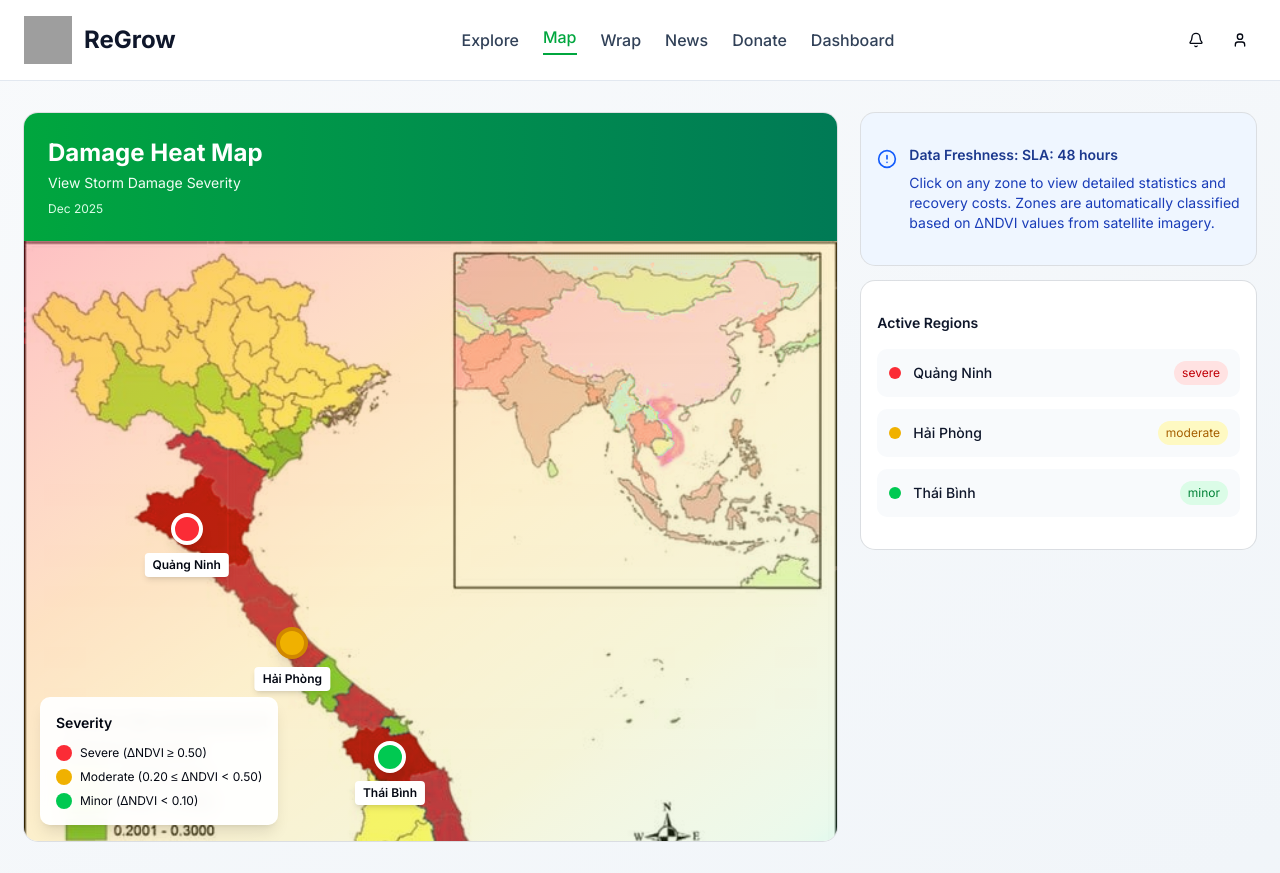
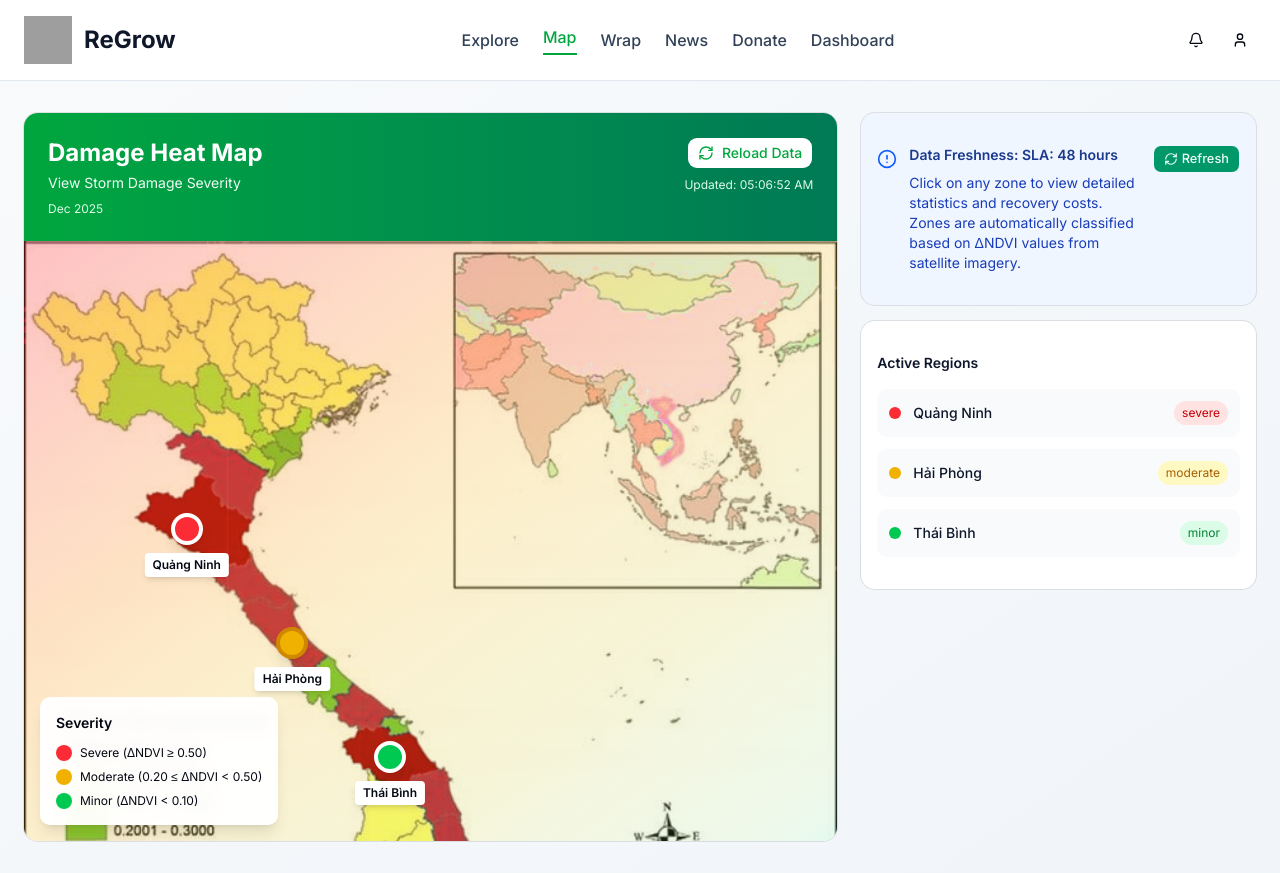
Before and after one commit to nhuphanSifuNho/regrow_icup, a Next.js app in the folder regrow-frontend/: page /map in a window 1280 px wide. Built offline with nearby package versions, Linux system fonts and the light colour scheme; grey boxes are pictures that could not be loaded.

Commit message:
add reload function for map

```diff
--- a/regrow-frontend/app/map/page.tsx
+++ b/regrow-frontend/app/map/page.tsx
@@ -2,7 +2,7 @@
 import React, { useState } from 'react';
 import { Card, CardContent } from '@/components/ui/card';
 import { Button } from '@/components/ui/button';
-import { AlertCircle, TrendingUp, Home, Calendar, CheckCircle, Download, Heart } from 'lucide-react';
+import { AlertCircle, TrendingUp, Home, Calendar, CheckCircle, Download, Heart, RefreshCw } from 'lucide-react';
 import { Progress } from '@/components/ui/progress';
 import Header from '@/components/header';
 import RegionMarker from './_components/region-marker';
@@ -87,9 +87,54 @@ const TimelineStep: React.FC<TimelineStepProps> = ({
 const MapViewPage = () => {
   const [selectedRegion, setSelectedRegion] = useState<string | null>(null);
   const [detailView, setDetailView] = useState<'overview' | 'timeline' | 'breakdown'>('overview');
+  const [isReloading, setIsReloading] = useState(false);
+  const [lastUpdated, setLastUpdated] = useState<Date>(new Date());
 
-  // Sample region data
-  const regions = [
+  // Additional regions to add on reload
+  const additionalRegions = [
+    {
+      id: 4,
+      name: 'Hà Nội',
+      severity: 'moderate' as const,
+      position: { top: '38%', left: '48%' },
+      ndvi: 0.58,
+      notReported: 12,
+      affectedArea: '7,680 ha',
+      damageAssessment: 22100000,
+      soilErosion: 55,
+      flooding: 48,
+      nutrientLoss: 52
+    },
+    {
+      id: 5,
+      name: 'Hải Dương',
+      severity: 'severe' as const,
+      position: { top: '52%', left: '42%' },
+      ndvi: 0.42,
+      notReported: 18,
+      affectedArea: '11,220 ha',
+      damageAssessment: 35600000,
+      soilErosion: 88,
+      flooding: 72,
+      nutrientLoss: 78
+    },
+    {
+      id: 6,
+      name: 'Hưng Yên',
+      severity: 'minor' as const,
+      position: { top: '60%', left: '52%' },
+      ndvi: 0.72,
+      notReported: 5,
+      affectedArea: '3,890 ha',
+      damageAssessment: 11200000,
+      soilErosion: 32,
+      flooding: 35,
+      nutrientLoss: 28
+    }
+  ];
+
+  // Initial region data
+  const initialRegions = [
     {
       id: 1,
       name: 'Quảng Ninh',
@@ -131,6 +176,8 @@ const MapViewPage = () => {
     }
   ];
 
+  const [regions, setRegions] = useState(initialRegions);
+
   const selectedRegionData = regions.find(r => r.name === selectedRegion);
 
   const handleRegionClick = (regionName: string) => {
@@ -140,6 +187,33 @@ const MapViewPage = () => {
 
   const handleBackToMap = () => {
     setSelectedRegion(null);
+  };
+
+  const handleReload = async () => {
+    setIsReloading(true);
+    // Simulate API call delay (2 seconds)
+    await new Promise(resolve => setTimeout(resolve, 2000));
+
+    // Add one new region on each reload
+    const randomIndex = Math.floor(Math.random() * additionalRegions.length);
+    const newRegion = additionalRegions[randomIndex];
+
+    // Check if region already exists
+    if (!regions.some(r => r.id === newRegion.id)) {
+      setRegions([...regions, newRegion]);
+    }
+
+    setLastUpdated(new Date());
+    setIsReloading(false);
+  };
+
+  const formatLastUpdated = (date: Date) => {
+    return date.toLocaleTimeString('en-US', {
+      hour: '2-digit',
+      minute: '2-digit',
+      second: '2-digit',
+      hour12: true
+    });
   };
 
   return (
@@ -153,10 +227,25 @@ const MapViewPage = () => {
             {/* Map Section */}
             <div className="lg:col-span-2">
               <Card className="overflow-hidden p-0 gap-0">
-                <div className="bg-gradient-to-r from-green-600 to-emerald-700 p-6">
+                <div className="bg-gradient-to-r from-green-600 to-emerald-700 p-6 flex justify-between items-start">
+                  <div>
                     <h2 className="text-2xl font-bold text-white mb-1">Damage Heat Map</h2>
                     <p className="text-green-50">View Storm Damage Severity</p>
                     <p className="text-xs text-green-100 mt-2">Dec 2025</p>
+                  </div>
+                  <div className="flex flex-col items-end gap-2">
+                    <Button
+                      onClick={handleReload}
+                      disabled={isReloading}
+                      className="bg-white text-green-600 hover:bg-green-50 gap-2"
+                    >
+                      <RefreshCw className={`w-4 h-4 ${isReloading ? 'animate-spin' : ''}`} />
+                      {isReloading ? 'Refreshing...' : 'Reload Data'}
+                    </Button>
+                    <p className="text-xs text-green-100">
+                      Updated: {formatLastUpdated(lastUpdated)}
+                    </p>
+                  </div>
                 </div>
 
                 <CardContent className="p-0">
@@ -205,7 +294,8 @@ const MapViewPage = () => {
             <div className="space-y-4">
               <Card className="bg-blue-50 border-blue-200">
                 <CardContent className="p-4">
-                  <div className="flex items-start gap-3">
+                  <div className="flex items-start gap-3 justify-between">
+                    <div className="flex items-start gap-3 flex-1">
                       <AlertCircle className="w-5 h-5 text-blue-600 flex-shrink-0 mt-1" />
                       <div>
                         <h3 className="font-semibold text-blue-900 mb-2">Data Freshness: SLA: 48 hours</h3>
@@ -214,6 +304,16 @@ const MapViewPage = () => {
                           classified based on ΔNDVI values from satellite imagery.
                         </p>
                       </div>
+                    </div>
+                    <Button
+                      onClick={handleReload}
+                      disabled={isReloading}
+                      size="sm"
+                      className="gap-1 flex-shrink-0"
+                    >
+                      <RefreshCw className={`w-4 h-4 ${isReloading ? 'animate-spin' : ''}`} />
+                      {isReloading ? 'Loading...' : 'Refresh'}
+                    </Button>
                   </div>
                 </CardContent>
               </Card>
```
Lines whose indentation alone changed are shown as unchanged.
